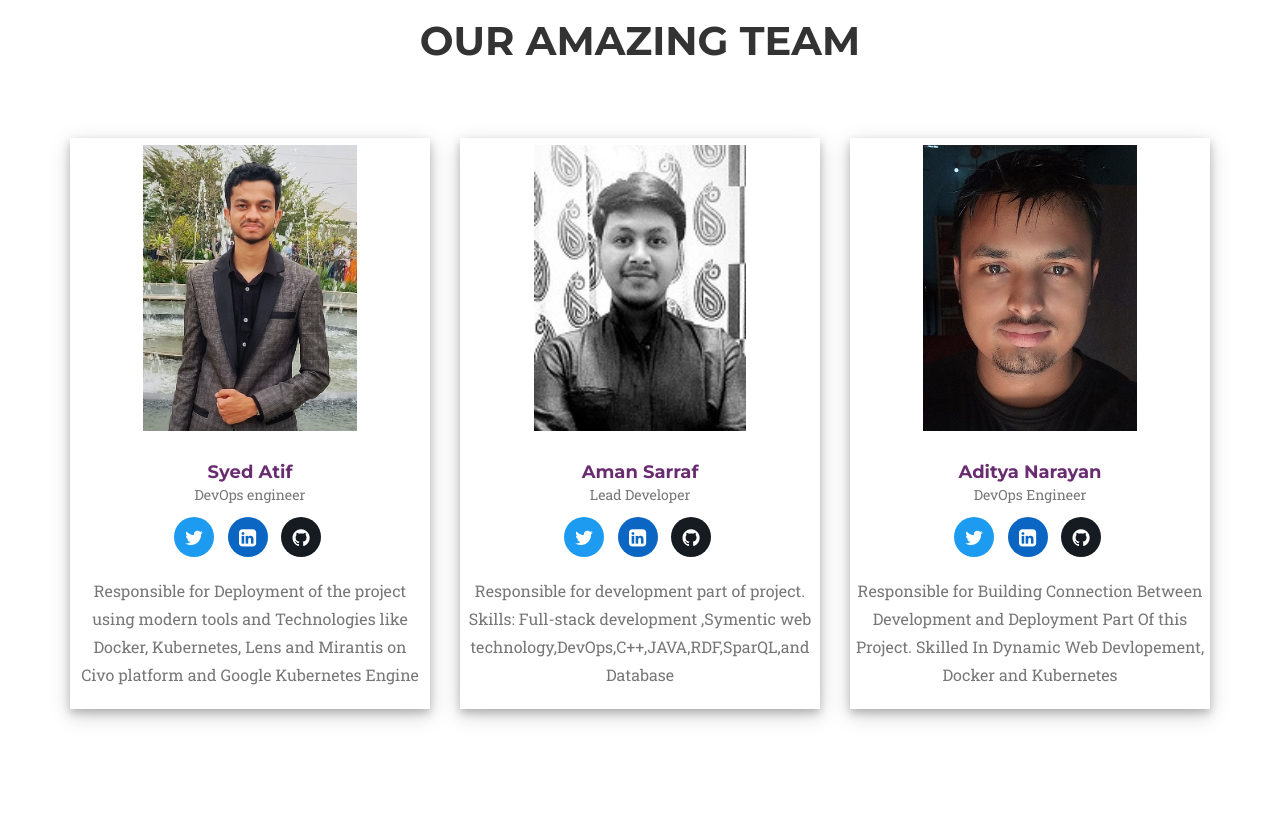
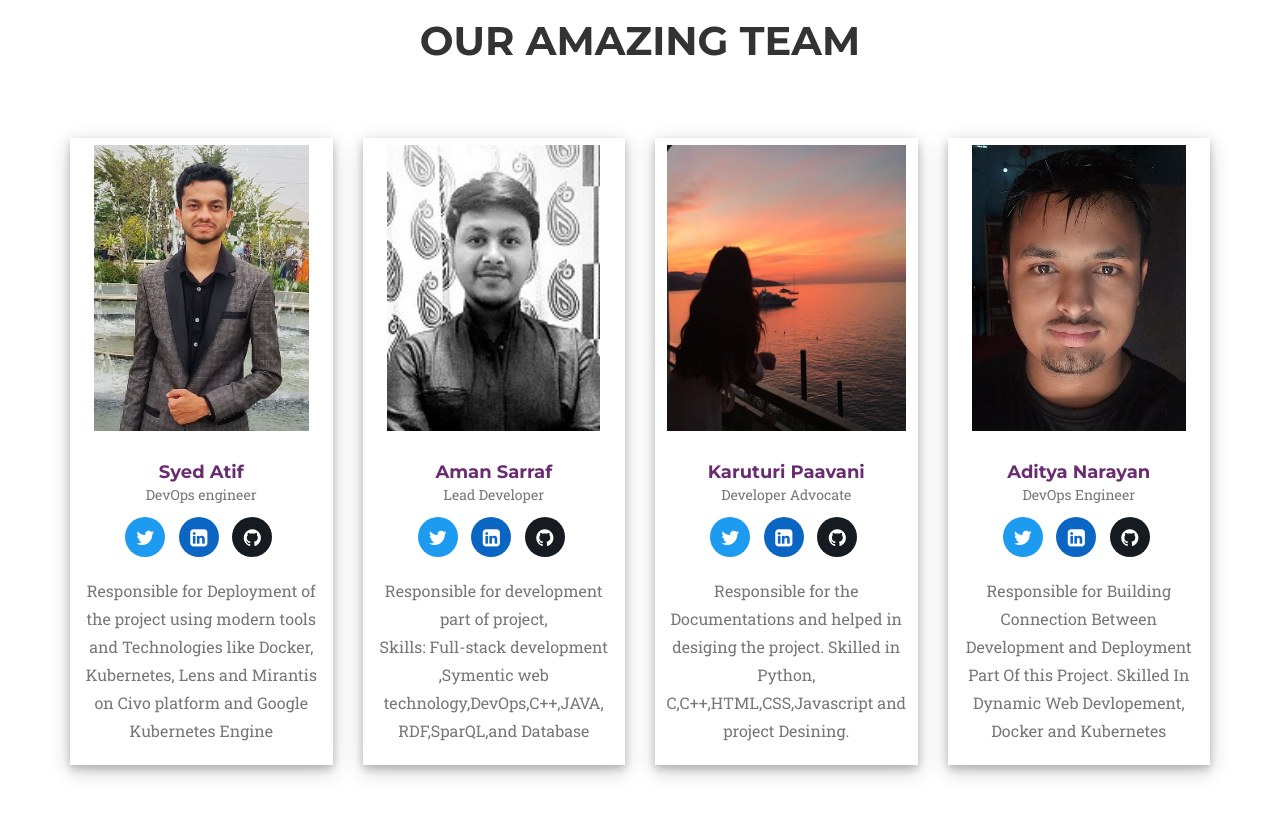
Before and after one commit to AmanSarraf/OSB, a plain HTML site: page index.html in a window 1280 px wide. Shown: the part 5800-6619 px from the top of the page. Drawn offline with nearby package versions, Linux system fonts and the light colour scheme; a web font is replaced by a local one.

Commit message:
Added another team member

```diff
--- a/index.html
+++ b/index.html
@@ -514,7 +514,7 @@
                 </div>
             </div>
             <div class="row">
-                <div class="col-sm-4">
+                <div class="col-sm-3">
                     <div class="team-member team-card">
                         <img src="img/team/atif.jpeg" class="img-responsive img-square resol " alt="">
                         <h4 style="color:#6A2C70;">Syed Atif</h4>
@@ -540,7 +540,7 @@
                         </div>
                     </div>
                 </div>
-                <div class="col-sm-4">
+                <div class="col-sm-3">
                     <div class="team-member team-card">
                         <img src="img/team/aman.jpg" class="img-responsive img-square resol " alt="">
                         <h4 style="color:#6A2C70;">Aman Sarraf</h4>
@@ -559,13 +559,38 @@
                         </ul>
                         <br>
                         <div class="text-center">
-                            <p class="large text-muted">Responsible for development part of project.
-                                Skills: Full-stack development ,Symentic web technology,DevOps,C++,JAVA,RDF,SparQL,and Database
+                            <p class="large text-muted">Responsible for development part of project,<br>
+                                Skills: Full-stack development ,Symentic web technology,DevOps,C++,JAVA,<br>RDF,SparQL,and Database
                             </p>
                         </div>
                     </div>
                 </div>
-                <div class="col-sm-4">
+                <div class="col-sm-3">
+                    <div class="team-member team-card">
+                        <img src="img/team/pawani.jpg" class="img-responsive img-square resol " alt="">
+                        <h4 style="color:#6A2C70;">Karuturi Paavani</h4>
+                        <p class="text-muted">Developer Advocate</p>
+                        <ul class="list-inline social-buttons">
+                            <li><a href="https://twitter.com/KaruturiPaavani" style="background-color:#1d9bf0;"><i class="fa fa-twitter"></i></a>
+                            </li>
+                            <li><a href="https://www.linkedin.com/in/paavani-k-5121b0205/" style="background-color: #0a66c2;"><i class="fa fa-linkedin-square"
+                                        aria-hidden="true"></i></a>
+                            </li>
+
+                            <li><a href="https://github.com/paavani019" style="background-color:#161b22"><i class="fa fa-github"
+                                        aria-hidden="true"></i></a>
+                            </li>
+                        </ul>
+                        <br>
+                        <div class="text-center">
+                            <p class="large text-muted">
+                                Responsible for the Documentations and helped in desiging the project.
+                                Skilled in Python, C,C++,HTML,CSS,Javascript and project Desining.
+                            </p>
+                        </div>
+                    </div>
+                </div>
+                <div class="col-sm-3">
                     <div class="team-member team-card">
                         <img src="img/team/Aditya.jpg" class="img-responsive img-square resol " alt="">
                         <h4 style="color:#6A2C70;">Aditya Narayan</h4>
```
Also changed, not shown: img/team/pawani.jpg (added).
